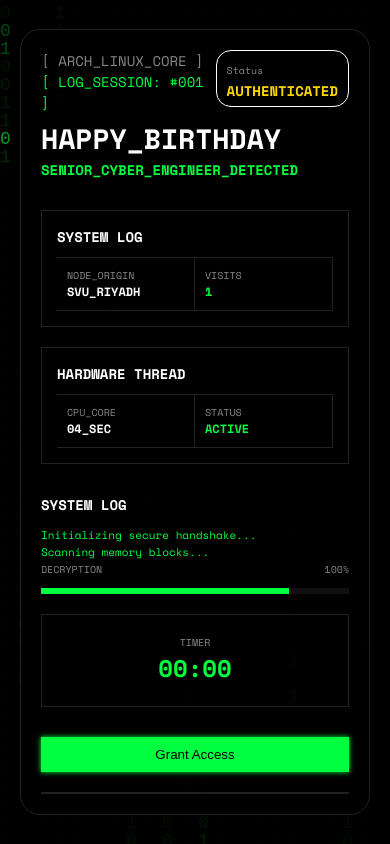
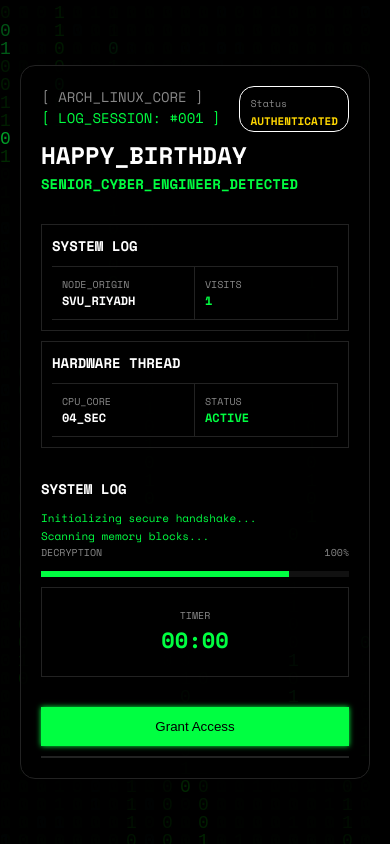
Before and after one commit to Birthday-Salma/birthday-terminal, a plain HTML site: page index.html in a window 390 px wide. Drawn offline with nearby package versions, Linux system fonts and the light colour scheme.

Commit message:
Update index.html

```diff
--- a/index.html
+++ b/index.html
@@ -20,15 +20,22 @@
 
         body {
             background: var(--bg);
-            overflow: hidden;
+            /* تغيير الهيدن للسماح بالتمرير في الموبايل */
+            overflow-x: hidden;
+            overflow-y: auto;
             font-family: 'Space Mono', monospace;
-            height: 100vh;
+            min-height: 100vh;
             color: var(--white);
             transition: background 2s ease;
         }
 
+        /* منع التمرير في الـ PC للحفاظ على الشكل الأصلي */
+        @media (min-width: 1000px) {
+            body { overflow: hidden; }
+        }
+
         body.heart-active {
-            background: ##360000;
+            background: #4a0010;
         }
 
         canvas { position: fixed; top: 0; left: 0; }
@@ -38,12 +45,12 @@
         #scene {
             position: relative;
             z-index: 10;
-            height: 100vh;
+            min-height: 100vh;
             display: flex;
             align-items: center;
             justify-content: center;
             perspective: 2000px;
-            padding: 20px; /* إضافة مسافة للهواتف */
+            padding: 20px;
         }
 
         @keyframes cardHeartbeat {
@@ -56,7 +63,7 @@
 
         .dashboard {
             width: 100%;
-            max-width: 700px; /* جعل العرض مرن */
+            max-width: 700px;
             background: rgba(0, 0, 0, 0.95);
             border: 1px solid #222;
             border-radius: 20px;
@@ -65,6 +72,7 @@
             transform-style: preserve-3d;
             transition: transform 0.1s ease-out, border 1s;
             position: relative;
+            margin: auto; /* لضمان التوسط عند التمرير */
         }
 
         .dashboard.unlocked-style {
@@ -122,11 +130,11 @@
             text-align: center;
             border-radius: inherit;
             background-color: #000;
-            background-image: linear-gradient(rgba(0, 0, 0, 0.7), rgba(0, 0, 0, 0.7)), url('xxx.jpeg');
+            background-image: linear-gradient(rgba(0, 0, 0, 0.6), rgba(0, 0, 0, 0.6)), url('xxx.jpeg');
             background-size: cover;
             background-position: center;
             transform-style: preserve-3d;
-            overflow-y: auto; /* للسماح بالتمرير إذا كان النص طويلاً في الموبايل */
+            overflow-y: auto;
         }
         .overlay.show { opacity: 1; pointer-events: auto; }
         .overlay h2 { color: var(--gold); font-size: 2.2rem; margin-bottom: 20px; transform: translateZ(30px); }
@@ -149,17 +157,20 @@
         .footer { margin-top: 30px; display: flex; gap: 20px; }
         .btn-access { background: none; border: 1px solid var(--matrix); color: var(--matrix); padding: 10px 30px; cursor: not-allowed; white-space: nowrap;}
 
-        /* --- MEDIA QUERIES FOR MOBILE --- */
+        /* --- التحسينات الخاصة بالموبايل فقط --- */
         @media (max-width: 600px) {
-            .dashboard { padding: 20px; }
-            h1 { font-size: 28px; }
-            .grid, .bottom-section { grid-template-columns: 1fr; }
-            .status-box { padding: 5px 10px; }
-            .overlay h2 { font-size: 1.5rem; }
-            .overlay p { font-size: 12px; }
-            #timer { font-size: 24px; }
-            .footer { flex-direction: column-reverse; }
-            .btn-access { width: 100%; }
+            .dashboard { padding: 20px; border-radius: 15px; }
+            h1 { font-size: 24px; }
+            .grid, .bottom-section { grid-template-columns: 1fr; gap: 10px; }
+            .header { margin-bottom: 15px; }
+            .status-box { padding: 2px 10px; }
+            .status-text { font-size: 11px; }
+            .overlay h2 { font-size: 1.4rem; }
+            .overlay p { font-size: 11px; line-height: 1.5; }
+            #timer { font-size: 22px; }
+            .footer { flex-direction: column-reverse; gap: 10px; }
+            .btn-access { width: 100%; padding: 12px; }
+            .module { padding: 10px; }
         }
     </style>
 </head>
@@ -223,7 +234,8 @@
             </div>
 
             <div class="overlay" id="overlay">
-                <div style="font-size: 50px; margin-bottom: 10px; transform: translateZ(50px);">✨</div>
+                <div style="font-size: 40px; margin-bottom: 10px; transform: translateZ(50px);">✨</div>
+				<br>
                 <h2>SYSTEM UNLOCKED</h2>
                 <p>To the Cybersecurity Engineer and the Cutest Girl:<br>Salma Saleh<br><br>Wishing you an elite birthday and a blessed Ramadan. Your code is clean, and your security is unbreakable! 😌🎉<br><span style="font-size: 10px; color: var(--gray)">28-02 11:15 PM</span></p>
                 <button class="btn-relock" id="terminateBtn" onclick="closeOverlay()">TERMINATE_SESSION</button>
@@ -245,7 +257,7 @@
     const mCanvas = document.getElementById('matrixCanvas');
     const mCtx = mCanvas.getContext('2d');
     let W, H, columns, drops = [];
-    const fontSize = 18; // تصغير حجم خط الماتريكس قليلاً للموبايل
+    const fontSize = 18;
 
     let floatingHearts = [];
 
@@ -296,13 +308,13 @@
 
     function initFloatingHearts() {
         floatingHearts = [];
-        let count = W < 600 ? 30 : 60; // تقليل عدد القلوب في الموبايل للأداء
+        let count = W < 600 ? 30 : 60;
         for (let i = 0; i < count; i++) {
             floatingHearts.push({
                 x: Math.random() * W,
                 y: Math.random() * H + H,
                 size: Math.random() * 3 + 1,
-                speed: Math.random() * 1 + 0.5,
+                speed: Math.random() * 2 + 0.7,
                 opacity: Math.random() * 0.5 + 0.1,
                 wobble: Math.random() * 100,
                 filled: Math.random() > 0.3
@@ -326,7 +338,7 @@
             drawHeartShape(mCtx, p.x, p.y, p.size, p.opacity, p.filled);
         }
 
-        let heartSize = W < 600 ? 8 : 15; // تصغير القلب النابض للموبايل
+        let heartSize = W < 600 ? 8 : 15;
         mainHeartPulse = heartSize + Math.sin(Date.now() * 0.005) * 1.5;
 
         mCtx.save();
@@ -337,7 +349,7 @@
     }
 
     window.addEventListener('mousemove', e => {
-        if(W < 600) return; // تعطيل تأثير الـ 3D القوي في الموبايل لسهولة الاستخدام
+        if(window.innerWidth < 600) return;
         const card = document.getElementById('card');
         let ax = (window.innerWidth / 2 - e.pageX) / 60;
         let ay = (window.innerHeight / 2 - e.pageY) / 60;
@@ -379,9 +391,9 @@
             confetti.push({
                 x: Math.random() * W,
                 y: -20,
-                sz: Math.random() * 8 + 4,
+                sz: Math.random() * 7 + 4,
                 vx: (Math.random() - 0.7) * 4,
-                vy: Math.random() * 2 + 1.7,
+                vy: Math.random() * 4 + 1.7,
                 c: `hsl(${Math.random() * 360}, 80%, 60%)`
             });
         }
```
